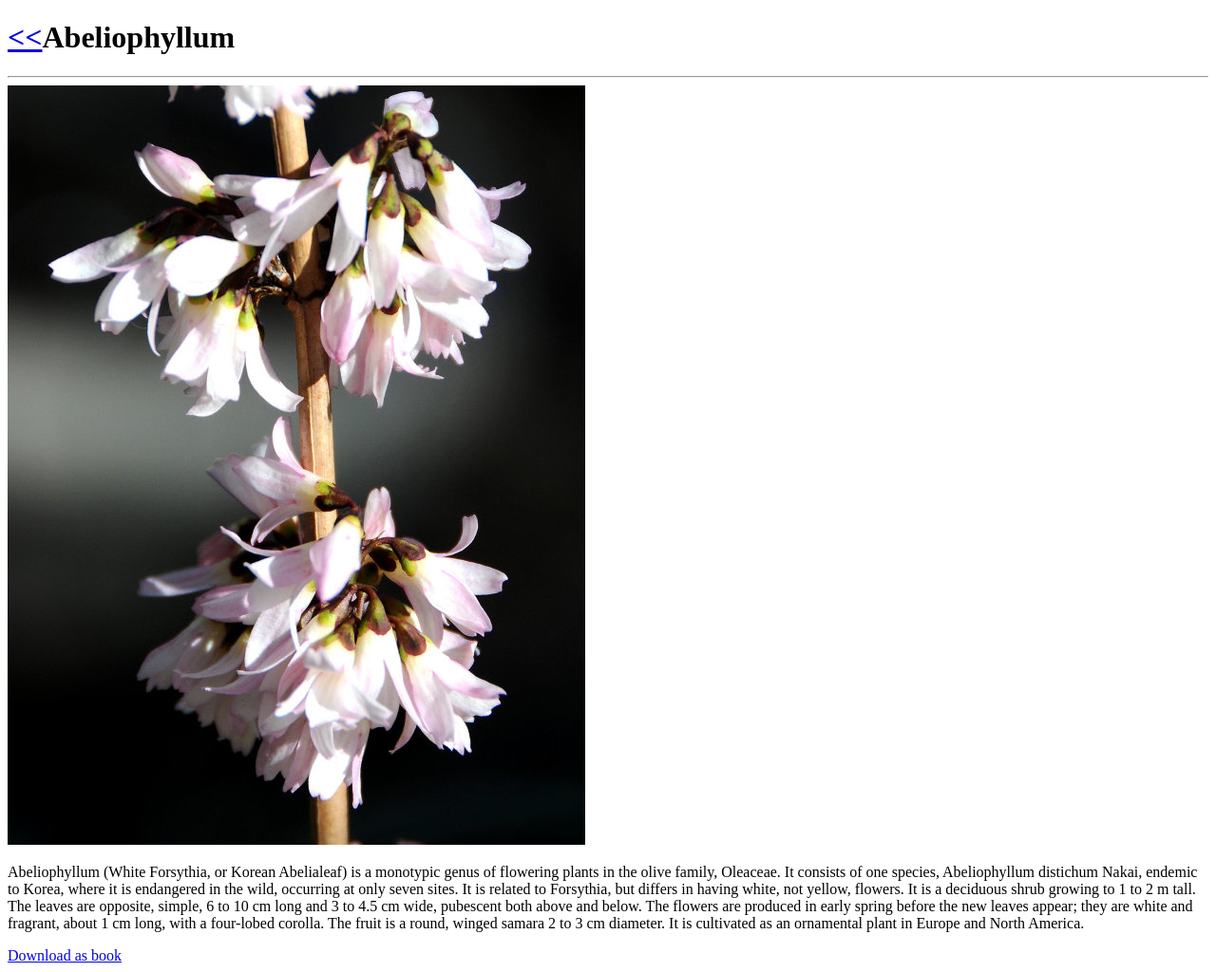
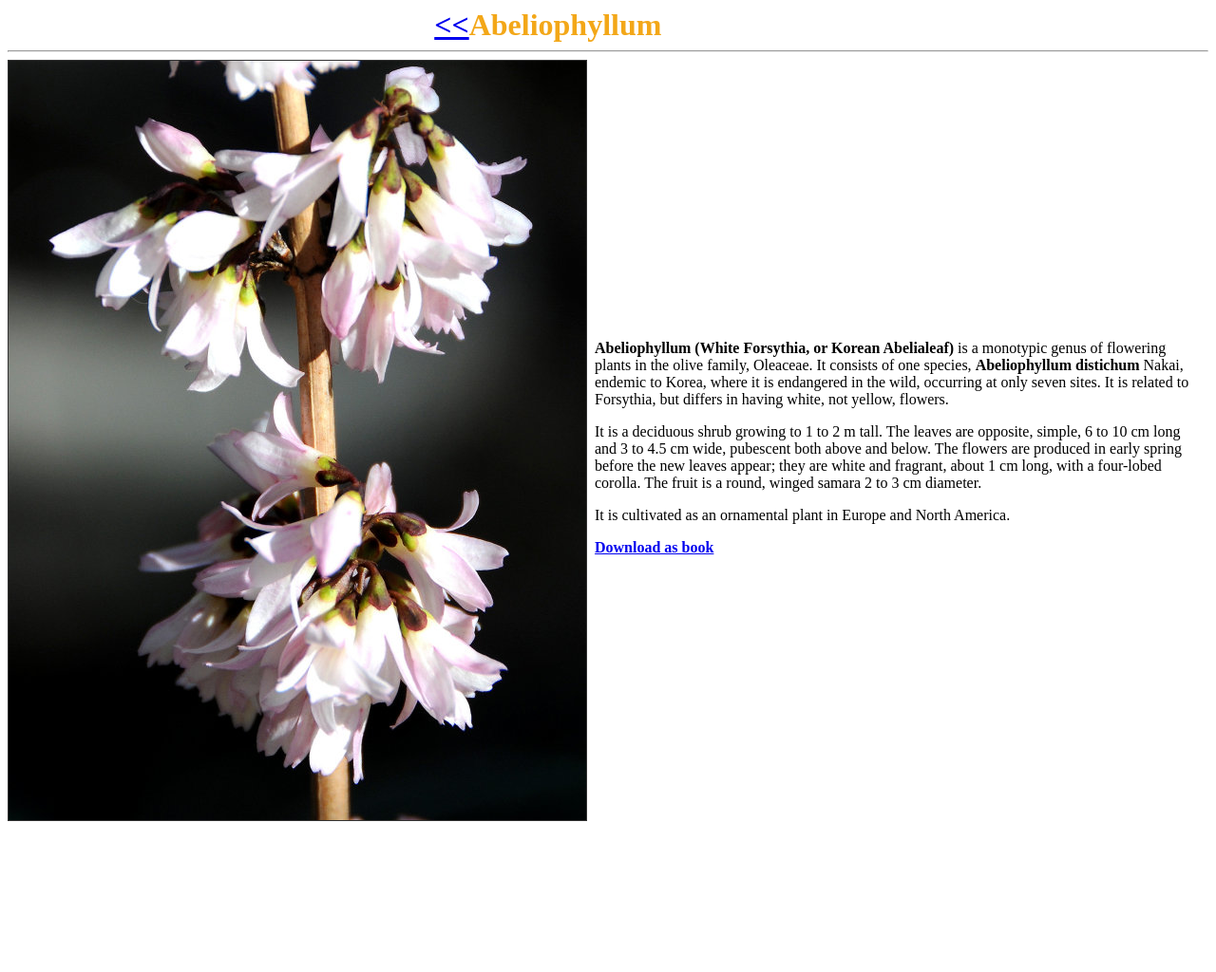
Before and after one commit to step-batch-7/flower-catalog-shiviraj, a website: page public/abeliophyllum.html in a window 1280 px wide. Shown: the whole page at 95% size. After the commit the page ends 873 px from the top, so only its background shows below. Drawn offline with Linux system fonts and the light colour scheme.

Commit message:
Added css for abeliophyllum.html and ageratum.html

```diff
--- a/public/abeliophyllum.html
+++ b/public/abeliophyllum.html
@@ -4,25 +4,39 @@
     <meta charset="UTF-8" />
     <meta name="viewport" content="width=device-width, initial-scale=1.0" />
     <meta http-equiv="X-UA-Compatible" content="ie=edge" />
+    <link rel="stylesheet" href="./css/style.css" />
     <title>Abeliophyllum</title>
   </head>
   <body>
-    <h1 class="title-bar"><a href="./index.html">&lt;&lt;</a>Abeliophyllum</h1>
+    <h1 class="title-bar  center">
+      <a href="./index.html">&lt;&lt;</a>Abeliophyllum
+    </h1>
     <hr />
-    <img src="./images/pbase-Abeliophyllum.jpg" alt="" srcset="" />
-    <p>
-      Abeliophyllum (White Forsythia, or Korean Abelialeaf) is a monotypic genus
-      of flowering plants in the olive family, Oleaceae. It consists of one
-      species, Abeliophyllum distichum Nakai, endemic to Korea, where it is
-      endangered in the wild, occurring at only seven sites. It is related to
-      Forsythia, but differs in having white, not yellow, flowers. It is a
-      deciduous shrub growing to 1 to 2 m tall. The leaves are opposite, simple,
-      6 to 10 cm long and 3 to 4.5 cm wide, pubescent both above and below. The
-      flowers are produced in early spring before the new leaves appear; they
-      are white and fragrant, about 1 cm long, with a four-lobed corolla. The
-      fruit is a round, winged samara 2 to 3 cm diameter. It is cultivated as an
-      ornamental plant in Europe and North America.
-    </p>
-    <a href="./pdfBooks/Abeliophyllum.pdf">Download as book</a>
+    <div class="main-content">
+      <img src="./images/pbase-Abeliophyllum.jpg" alt="" srcset="" />
+      <div class="right-sidebar">
+        <p>
+          <strong>Abeliophyllum (White Forsythia, or Korean Abelialeaf)</strong>
+          is a monotypic genus of flowering plants in the olive family,
+          Oleaceae. It consists of one species,
+          <strong>Abeliophyllum distichum</strong> Nakai, endemic to Korea,
+          where it is endangered in the wild, occurring at only seven sites. It
+          is related to Forsythia, but differs in having white, not yellow,
+          flowers.
+        </p>
+        <p>
+          It is a deciduous shrub growing to 1 to 2 m tall. The leaves are
+          opposite, simple, 6 to 10 cm long and 3 to 4.5 cm wide, pubescent both
+          above and below. The flowers are produced in early spring before the
+          new leaves appear; they are white and fragrant, about 1 cm long, with
+          a four-lobed corolla. The fruit is a round, winged samara 2 to 3 cm
+          diameter.
+        </p>
+        <p>
+          It is cultivated as an ornamental plant in Europe and North America.
+        </p>
+        <a href="./pdfBooks/Abeliophyllum.pdf">Download as book</a>
+      </div>
+    </div>
   </body>
 </html>
--- a/public/css/style.css
+++ b/public/css/style.css
@@ -1,7 +1,13 @@
 .title-bar {
-  text-align: right;
   color: #f3a718;
   padding-right: 10%;
+}
+.center {
+  text-align: center;
+  margin: 0 auto;
+}
+.right {
+  text-align: right;
 }
 a {
   font-weight: 600;
@@ -10,9 +16,12 @@ a {
   display: flex;
   justify-content: left;
 }
+.main-content > img {
+  border: 1px solid #333;
+}
 .right-sidebar {
-  margin: auto 0;
+  margin: auto 8px;
 }
 .right-sidebar > img {
-  padding-left: 64px;
+  padding-left: 96px;
 }
```
Also changed, not shown: public/ageratum.html (+24 -14 lines), public/index.html (+1 -1 lines).
